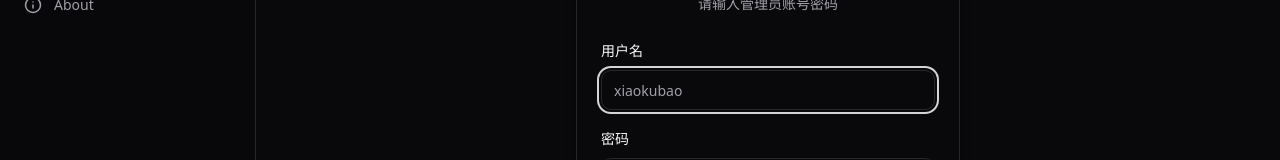
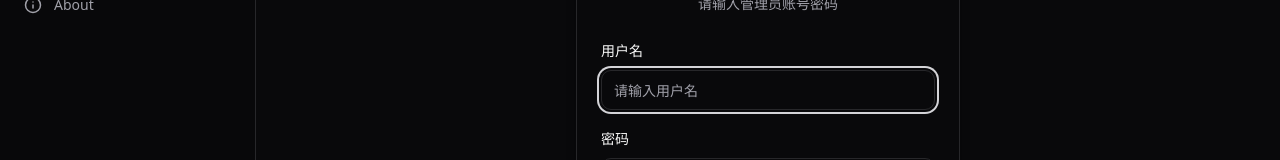
Before and after one commit to ChanceAroundYou/llmux-cli-rs, a React (Vite) app in the folder ui/: page /login in a window 1280 px wide. Shown: the part 417-577 px from the top of the page. Built offline with nearby package versions, Linux system fonts and the light colour scheme; no server answers.

Commit message:
fix(ui): remove default username from login placeholder
replace hardcoded 'xiaokubao' hint with generic '请输入用户名' to avoid leaking admin identity

```diff
--- a/ui/src/routes/login.tsx
+++ b/ui/src/routes/login.tsx
@@ -45,7 +45,7 @@ export default function Login() {
           <form onSubmit={onSubmit} className="space-y-4">
             <div className="space-y-2">
               <label className="text-sm font-medium">用户名</label>
-              <Input value={username} onChange={e => setUsername(e.target.value)} placeholder="xiaokubao" autoFocus />
+              <Input value={username} onChange={e => setUsername(e.target.value)} placeholder="请输入用户名" autoFocus />
             </div>
             <div className="space-y-2">
               <label className="text-sm font-medium">密码</label>
```
